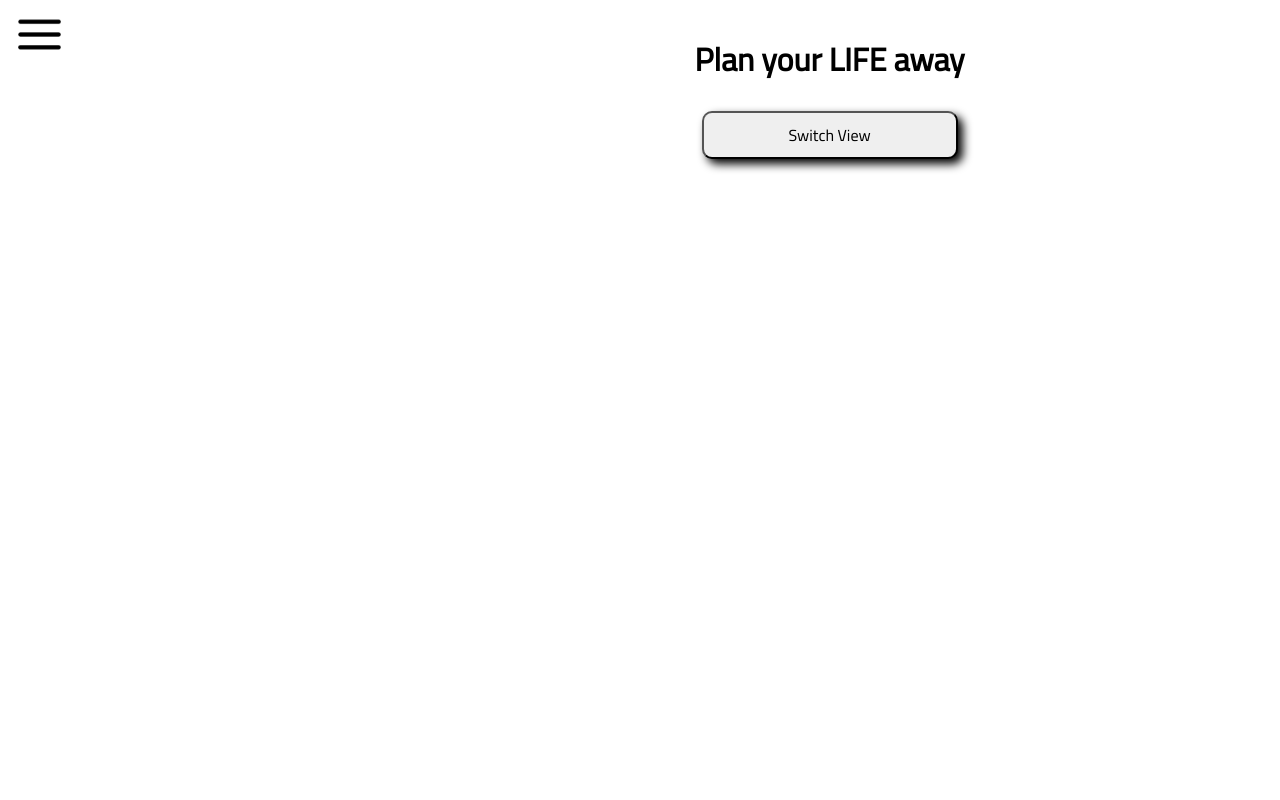
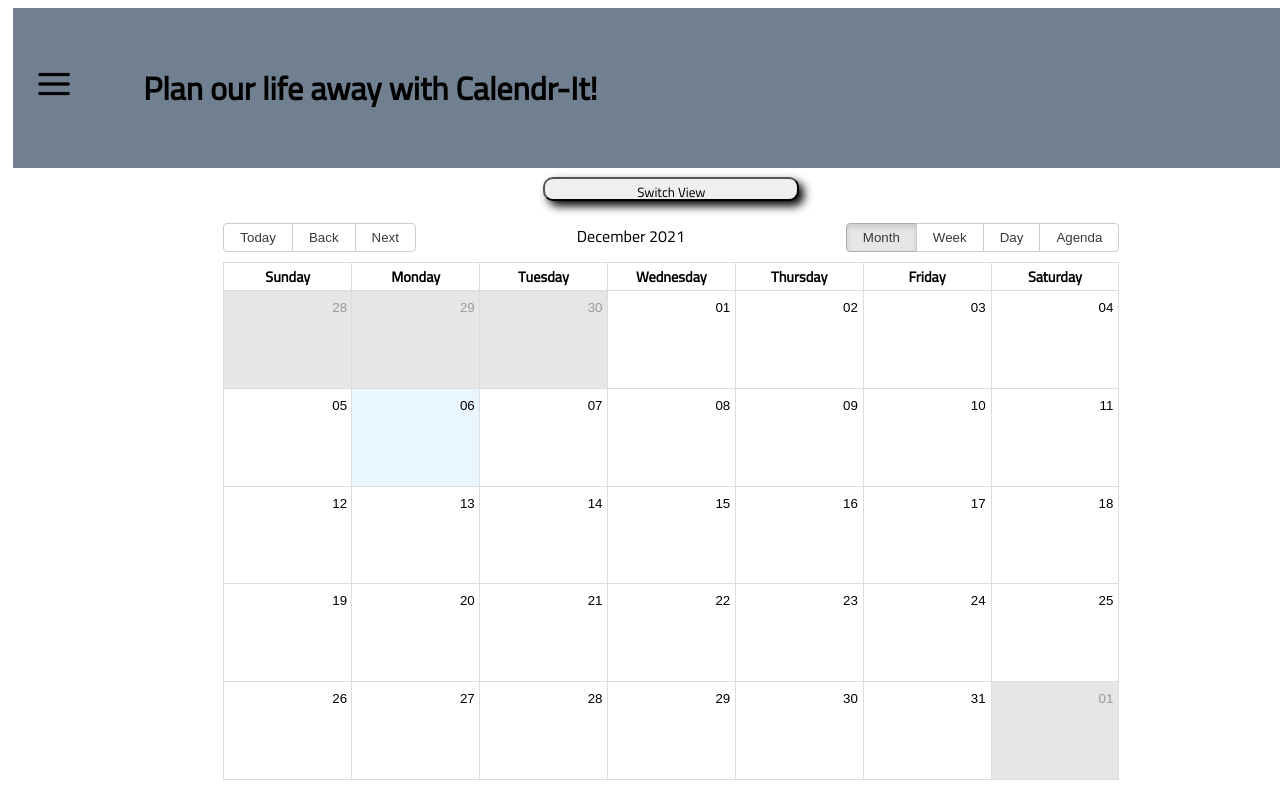
Before and after one commit to mobaek01/calendr-it-front, a React (Create React App) app: page / in a window 1280 px wide. Built offline with nearby package versions, Linux system fonts and the light colour scheme.

Commit message:
css styling 80% completed

```diff
--- a/src/App.js
+++ b/src/App.js
@@ -1,13 +1,10 @@
 import React, {useState, useEffect} from 'react'
 import axios from 'axios'
-import store from './redux/store.js'
 
 // COMPONENTS //
-import Add from './components/Add'
-import CreateUser from './components/CreateUser'
-import Login from './components/Login'
 import TodoList from './components/TodoList'
 import TodoCalendar from './components/Calendar'
+import SideNav from './components/SideNav'
 
 const App = () => {
 
@@ -16,13 +13,13 @@ const App = () => {
     // const backend_url = "https://calendr-it.herokuapp.com"
 
     let [todos, setTodos] = useState([])
-    console.log(todos);
     let [users, setUsers] = useState([])
     let [error, setError] = useState('')
+    let [loginMessage, setLoginMessage] = useState('')
     let [currentUser, setCurrentUser] = useState({})
     let [currentUserID, setCurrentUserID] = useState()
-    console.log(currentUserID);
-    let [sideNav, setSideNav] = useState(false)
+
+    let [sidebar, setSidebar] = useState(false)
     let [view, setView] = useState(true)
 
     /////////////////////////////// TODO ////////////////////////////////////
@@ -87,6 +84,8 @@ const App = () => {
                 // console.log(response);
                 // console.log(addTodo);
                 getUsers()
+                // console.log(response.data.message);
+                setLoginMessage(response.data.message)
             })
     }
 
@@ -107,10 +106,9 @@ const App = () => {
 
     const handleLogout = () => {
         setCurrentUser({})
+        setTodos([])
         localStorage.clear()
     }
-
-
 
     useEffect(() => {
         const loggedInUser = localStorage.getItem('user');
@@ -124,12 +122,6 @@ const App = () => {
             setCurrentUserID(foundId)
         }
     }, [])
-
-    //=====================================================================//
-
-    const revealSideNav = () => {
-        sideNav ? setSideNav(false) : setSideNav(true)
-    }
 
     //=====================================================================//
 
@@ -151,57 +143,18 @@ const App = () => {
 
     return (
         <div className="container">
-            <div className="containerLeft">
-                {sideNav ?
+            <SideNav currentUser={currentUser} handleLogout={handleLogout} handleCreate={handleCreate} handleUserCreate={handleUserCreate} loginMessage={loginMessage} handleLogin={handleLogin} error={error} sidebar={sidebar} setSidebar={setSidebar}/>
+            <div className = {sidebar ? 'mainbody left' : 'mainbody'}>
+                <button className="smallBtn switch" onClick={showCalendar}>Switch View</button>
+                {view ?
                 <>
-                    <div className = "sideNav">
-                        <div className = 'navTop'>
-                            {currentUser.length === 1 ?
-                                <div className = "userInfo">
-                                    <div className = "welcome">
-                                        <h3>Welcome to Calendr-It, "<u>{currentUser[0].user_name}</u>"</h3>
-                                        <button className = "button" onClick={handleLogout}>Logout</button>
-                                    </div>
-                                    <br />
-                                    <Add handleCreate={handleCreate} currentUser={currentUser}/>
-                                </div>
-                            :
-                                <div className = "loggedOut">
-                                    <div className="loggedOutLeft">
-                                        <CreateUser handleUserCreate={handleUserCreate}/>
-                                    </div>
-                                    <div className="loggedOutRight">
-                                        <Login handleLogin={handleLogin} error={error}/>
-                                    </div>
-                                </div>
-                            }
-                        </div>
-                        <div className = "navBot">
-                            <a href="www.linkedin.com/in/moses-baek"><img className="socialBtn" src="/linkedin.png" alt=""/></a>
-                            <a href="https://github.com/mobaek01"><img className="socialBtn" src="/github.png" alt=""/></a>
-                        </div>
-                    </div>
+                    <TodoCalendar todos={todos}/>
                 </>
                 :
-                <></>}
-                <div className="sidenavToggle">
-                    <button className = "navBtn" onClick={revealSideNav}><img className = "navBtnImg" src ="/3lines.png" alt=""/></button>
-                </div>
-            </div>
-            <div className="containerRight">
-                <div className = "mainBody">
-                    <h1>Plan your LIFE away</h1>
-                    <button className="smallBtn switch" onClick={showCalendar}>Switch View</button>
-                    {view ?
-                    <>
-                        <TodoList handleDelete={handleDelete} handleUpdate={handleUpdate} todos={todos}/>
-                    </>
-                    :
-                    <>
-                        <TodoCalendar todos={todos}/>
-                    </>
-                    }
-                </div>
+                <>
+                    <TodoList handleDelete={handleDelete} handleUpdate={handleUpdate} todos={todos}/>
+                </>
+                }
             </div>
         </div>
     )
--- a/src/components/Calendar.js
+++ b/src/components/Calendar.js
@@ -1,4 +1,6 @@
 // docs: https://github.com/NikValdez/reactCalendarTut/blob/master/src/App.js
+// docs: https://jquense.github.io/react-big-calendar/examples/index.html#api
+// youtube: https://www.youtube.com/watch?v=lyRP_D0qCfk&ab_channel=DarwinTech
 
 import React, { useState, useEffect } from 'react'
 import moment from 'moment'
@@ -53,7 +55,7 @@ const TodoCalendar = (props) => {
 
     return (
         <div>
-            <Calendar className="calendar" localizer={localizer} events={events} startAccessor="start" endAccessor="end" style={{height:'70vh', width:'70vw', margin:'50px'}} />
+            <Calendar className="calendar" localizer={localizer} events={events} startAccessor="start" endAccessor="end" style={{height:'70vh', width:'70vw'}} />
         </div>
     )
 }
--- a/src/components/Edit.js
+++ b/src/components/Edit.js
@@ -1,7 +1,4 @@
 import React, { useState } from 'react'
-
-import { updatedTodos } from '../redux/reducer'
-import { mapStateToProps, mapDispatchToProps } from '../components/TodoList'
 
 const Edit = (props) => {
 
--- /dev/null
+++ b/src/components/SideNav.js
@@ -0,0 +1,55 @@
+import React, { useState } from 'react'
+
+import Add from './Add'
+import CreateUser from './CreateUser'
+import Login from './Login'
+
+const SideNav = (props) => {
+
+    const revealSidebar = () => props.setSidebar(!props.sidebar)
+
+    return(
+        <>
+            <div className="navbar">
+                <div className="menu-bars">
+                    <button className = "navBtn" onClick={revealSidebar}><img className = "navBtnImg" src ="/3lines.png" alt=""/></button>
+                </div>
+                <h1 className = "navTitle">Plan our life away with Calendr-It!</h1>
+            </div>
+            <div className={props.sidebar ? 'nav-menu active' : 'nav-menu'}>
+                <div className="nav-menu-items">
+                    <div className="sidbarMenu">
+                        {props.currentUser.length === 1 ?
+                            <div className = "userInfo">
+                                <div className = "welcome">
+                                    <h3>Welcome "<u>{props.currentUser[0].user_name}</u>"</h3>
+                                    <button className = "button" onClick={props.handleLogout}>Logout</button>
+                                </div>
+                                <br />
+                                <Add handleCreate={props.handleCreate} currentUser={props.currentUser}/>
+                            </div>
+                        :
+                            <div className = "loggedOut">
+                                <h2>Register or Login to plan out your future</h2>
+                                <div className="loggedOutLeft">
+                                    <CreateUser handleUserCreate={props.handleUserCreate} loginMessage={props.loginMessage}/>
+                                </div>
+                                <div className="loggedOutRight">
+                                    <Login handleLogin={props.handleLogin} error={props.error}/>
+                                </div>
+                                <h3><u>About Calendr-It</u></h3>
+                                <p></p>
+                            </div>
+                        }
+                    </div>
+                    <div className = "navLinks">
+                        <a href="www.linkedin.com/in/moses-baek"><img className="socialBtn" src="/linkedin.png" alt=""/></a>
+                        <a href="https://github.com/mobaek01"><img className="socialBtn" src="/github.png" alt=""/></a>
+                    </div>
+                </div>
+            </div>
+        </>
+    )
+}
+
+export default SideNav
--- a/src/index.css
+++ b/src/index.css
@@ -1,96 +1,113 @@
 @import url('https://fonts.googleapis.com/css2?family=Cairo&display=swap');
 
 body {
+    margin-left: 1%;
+    margin-right: 1%;
     font-family: 'Cairo', sans-serif;
 }
 
 .button {
     width: 8vw;
-    height: 8vh;
+    height: 3vh;
     font-family: 'Cairo', sans-serif;
-    font-size: 1em;
     border-radius: 10px;
     box-shadow: 5px 5px 10px black;
 }
 
+.button:hover {
+    background: cadetblue;
+}
+
 .smallBtn {
-    width: 6vw;
-    height: 6vh;
+    width: 5vw;
+    height: 3vh;
     font-family: 'Cairo', sans-serif;
-    font-size: 1em;
     border-radius: 10px;
     box-shadow: 5px 5px 10px black;
     margin-bottom: 2%;
 }
 
+.smallBtn:hover {
+    background: cornflowerblue;
+}
+
 .container {
     width: 100%;
-    height: 100%;
-    display: flex;
-}
-
-.containerLeft {
-    width: 30%;
-    display: flex;
-    justify-content: space-between;
-    align-items: flex-start;
-}
-
-.containerRight {
-    width: 70%;
-    height: 100%;
-    display: flex;
-    align-content: flex-start;
-    justify-content: center;
 }
 
 /* ///////////////////////////// NAVIGATION BAR /////////////////////////// */
 
-.sideNav {
-    padding: 2%;
-    width: 90%;
-    height: 100%;
-    background: slategrey;
-    text-align: center;
+.navContainer {
     display: flex;
     flex-direction: column;
+}
+
+.navbar {
+    background: slategray;
+    height: 20vh;
+    width: 100vw;
+    display: flex;
+    justify-content: flex-start;
+    align-items: center;
+    position: relative;
+
+}
+
+.navTitle {
+    margin-left: 5%;
+}
+
+.menu-bars {
+    margin-left: 1rem;
+    background: none;
+}
+
+.nav-menu {
+    background: slategray;
+    width: 20%;
+    height: 80%;
+    display: flex;
+    justify-content: center;
+    position: fixed;
+    left: -100%;
+    transition: 1s;
+    margin-left: 1%;
+}
+
+.nav-menu.active {
+    left:0;
+    transition: .7s;
+}
+
+.nav-menu-items {
+    display: flex;
+    flex-direction: column;
+    align-items: center;
     justify-content: space-between;
 }
 
-.navTop {
+.welcome {
     display: flex;
     flex-direction: column;
     align-items: center;
 }
 
-.logoutBtn {
-    width: 8vw;
-    height: 8vh;
-    font-family: 'Cairo', sans-serif;
-    font-size: 1em;
-    border-radius: 10px;
-    box-shadow: 5px 5px 10px black;
+.userInfo {
+    display: flex;
+    flex-direction: column;
+    align-items: center;
 }
 
-.loggedOut {
+.addDiv {
     display: flex;
+    flex-direction: column;
     align-items: center;
-    justify-content: center;
+    margin-top: -6%;
 }
 
-.loggedOutLeft {
-    width: 50%;
-    margin-right: 4%;
-}
-
-.loggedOutRight {
-    width: 50%;
-}
-
-.navBot {
+.navLinks {
     display: flex;
-    justify-content: center;
-    margin-top: 4%;
+    margin-top: 2%;
 }
 
 .navBtn {
@@ -99,32 +116,43 @@ body {
 }
 
 .navBtnImg {
-    width: 4vw;
+    width: 3vw;
 }
 
 .socialBtn {
-    width: 3vw;
+    width: 2.5vw;
+    margin-left: 3%;
 }
 
 /* ======================================================================== */
 
 /* ////////////////////////////////// BODY //////////////////////////////// */
 
-.mainBody {
-    width: 100%;
+.mainbody {
+    position: relative;
+    left: 15%;
     display: flex;
     flex-direction: column;
+    justify-content: center;
     align-items: center;
+    width: 75%;
+    height: 100%;
+    transition: 1s;
+}
+
+.mainbody.left {
+    left: 26%;
+    transition: .7s;
 }
 
 .todoList {
     width: 100%;
     display: flex;
     flex-direction: column;
+    text-align: center;
 }
 
 .todoItem {
-    border: 1px solid black;
     margin-bottom: 1%;
     padding: 2%;
     text-align: center;
@@ -133,6 +161,7 @@ body {
 .todoDetail {
     border: 1px solid black;
     width: 100%;
+    background: ghostwhite;
 }
 
 .times {
@@ -142,12 +171,31 @@ body {
 
 .editDelete {
     display: flex;
-    justify-content: space-around;
+    justify-content: space-evenly;
 }
 
 .switch {
     width: 20vw;
+    margin-top: 1%;
 }
+
+.loggedOut {
+    display: flex;
+    flex-direction: column;
+    align-items: center;
+    justify-content: space-between;
+    text-align: center;
+}
+
+.loginDiv {
+    margin-top: 4%;
+}
+
+.formDiv {
+    margin-top: -15%;
+}
+
+
 
 /* ======================================================================== */
 
@@ -161,8 +209,8 @@ body {
 
 .textarea {
     resize: vertical;
-    height: 40vh;
-    width: 20vw;
+    height: 10vh;
+    width: 15vw;
 }
 
 .addField {
@@ -180,4 +228,8 @@ body {
     margin-bottom: 2%;
 }
 
+.calendar {
+    position: relative;
+}
+
 /* ======================================================================== */
```
Also changed, not shown: src/components/Add.js (+7 -23 lines), src/components/CreateUser.js (+8 -3 lines), src/components/Login.js (+6 -3 lines), src/components/TodoList.js (+11 -17 lines), src/redux/reducer.js (+10 -13 lines), src/redux/store.js (+5 -5 lines), public/close.png (added), 1 other file (tests, documents, lock files or other folders).
